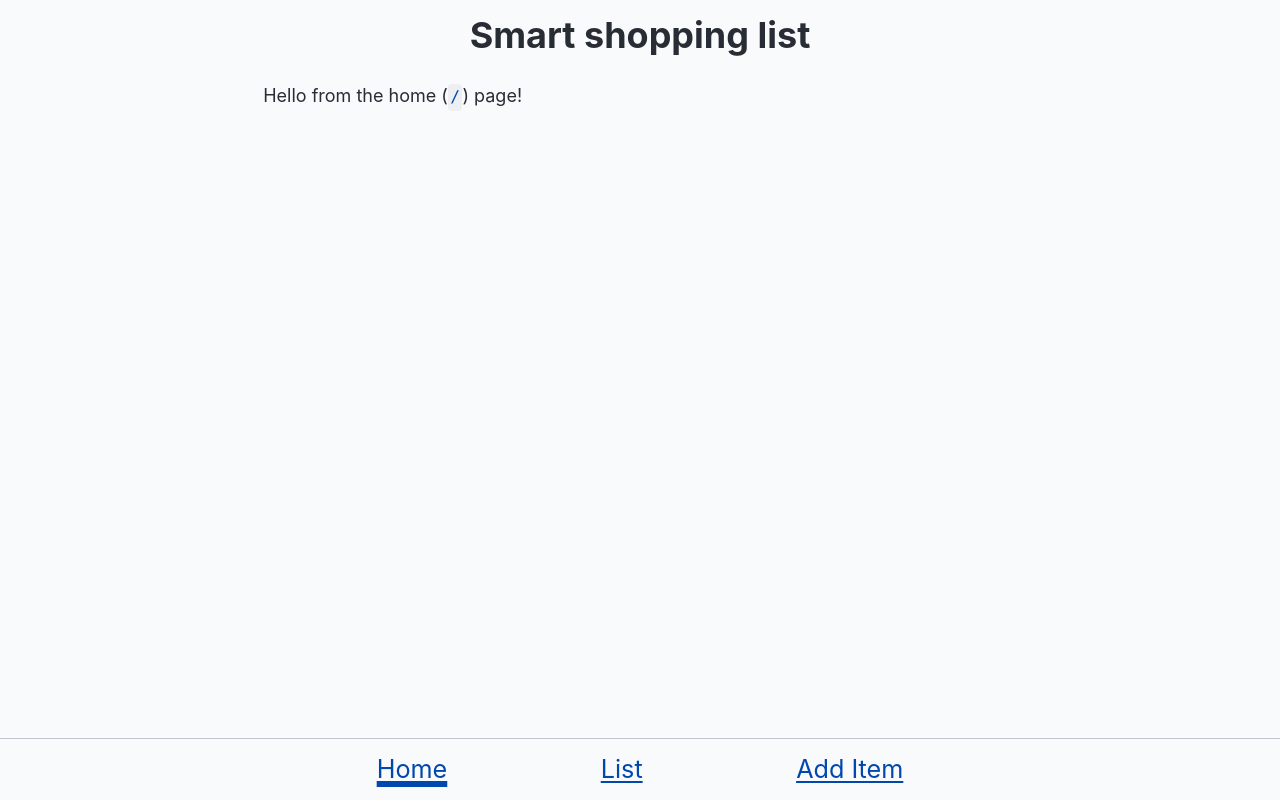
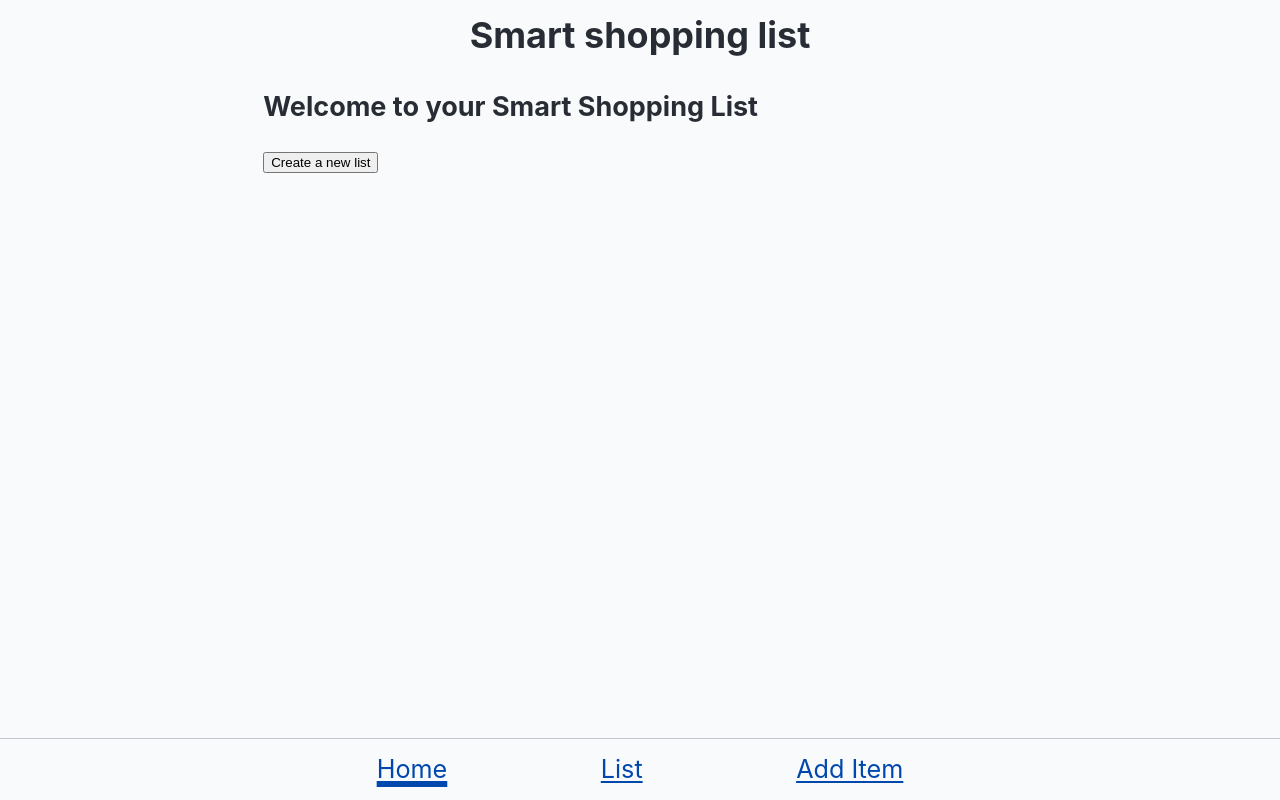
Before and after one commit to the-collab-lab/tcl-64-smart-shopping-list, a React (Vite) app: page / in a window 1280 px wide. Built offline with nearby package versions, Linux system fonts and the light colour scheme.

Commit message:
Add 'create new list' button and functionality to Home page

```diff
--- a/src/views/Home.jsx
+++ b/src/views/Home.jsx
@@ -1,11 +1,19 @@
 import './Home.css';
+import { useNavigate } from 'react-router-dom';
 
-export function Home() {
+export function Home({ createToken }) {
+	const navigate = useNavigate();
+
+	function createNewList() {
+		if (createToken()) {
+			navigate('/list');
+		}
+	}
+
 	return (
 		<div className="Home">
-			<p>
-				Hello from the home (<code>/</code>) page!
-			</p>
+			<h2>Welcome to your Smart Shopping List</h2>
+			<button onClick={createNewList}>Create a new list</button>
 		</div>
 	);
 }
```
